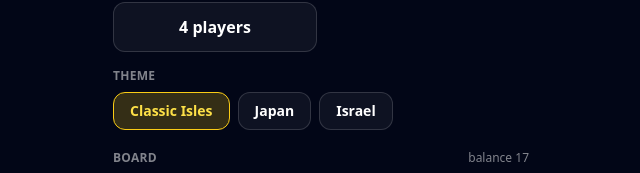
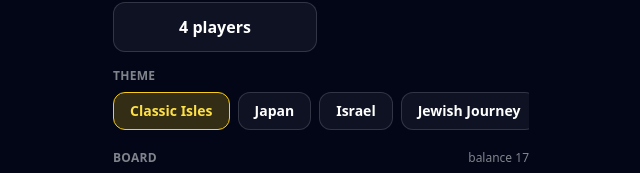
Before and after one commit to lschacht99/Catanlike, a Next.js app: page /new in a window 1280 px wide. Shown: the part 152-325 px from the top of the page, without its empty margins (319-959 px from the left). Built offline with nearby package versions, Linux system fonts and the light colour scheme.

Commit message:
Add Jewish and Hamsa themes

```diff
--- a/src/game/themes.ts
+++ b/src/game/themes.ts
@@ -1,10 +1,8 @@
 import type { Theme } from "@/types/theme";
+import { HAMSA_THEME } from "./hamsa-theme";
 import { ISRAEL_THEME } from "./israel-theme";
+import { JEWISH_THEME } from "./jewish-theme";
 
-/**
- * Built-in themes. The engine only ever sees canonical keys
- * (wood/brick/grain/wool/ore); themes are a pure presentation layer.
- */
 export const CLASSIC_THEME: Theme = {
   id: "classic",
   name: "Classic Isles",
@@ -35,7 +33,7 @@ export const CLASSIC_THEME: Theme = {
     tilePrompt: "dry sandy badlands hex tile, board game style",
   },
   bandit: { label: "Bandit", icon: "🗿" },
-  terms: { road: "Road", settlement: "Village", city: "City" },
+  terms: { road: "Road", settlement: "Village", city: "City", knight: "Knight" },
   board: { sea: "#1e6091" },
 };
 
@@ -69,11 +67,17 @@ export const JAPAN_THEME: Theme = {
     tilePrompt: "minimal Japanese zen garden hex tile",
   },
   bandit: { label: "Ronin", icon: "👺" },
-  terms: { road: "Path", settlement: "Village", city: "Castle" },
+  terms: { road: "Path", settlement: "Village", city: "Castle", knight: "Samurai" },
   board: { sea: "#264653" },
 };
 
-export const BUILTIN_THEMES: Theme[] = [CLASSIC_THEME, JAPAN_THEME, ISRAEL_THEME];
+export const BUILTIN_THEMES: Theme[] = [
+  CLASSIC_THEME,
+  JAPAN_THEME,
+  ISRAEL_THEME,
+  JEWISH_THEME,
+  HAMSA_THEME,
+];
 
 const CUSTOM_THEMES_KEY = "hexisles:themes";
 
```
